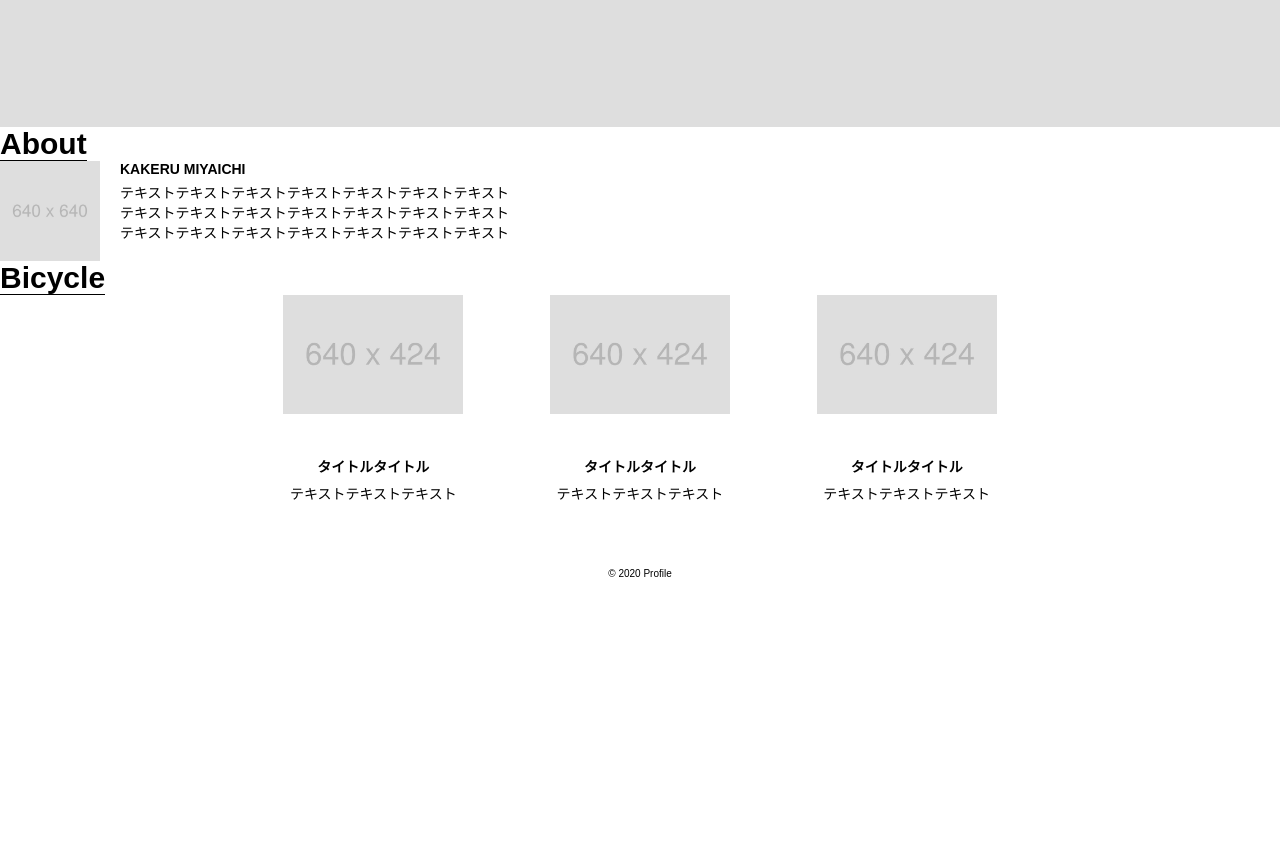
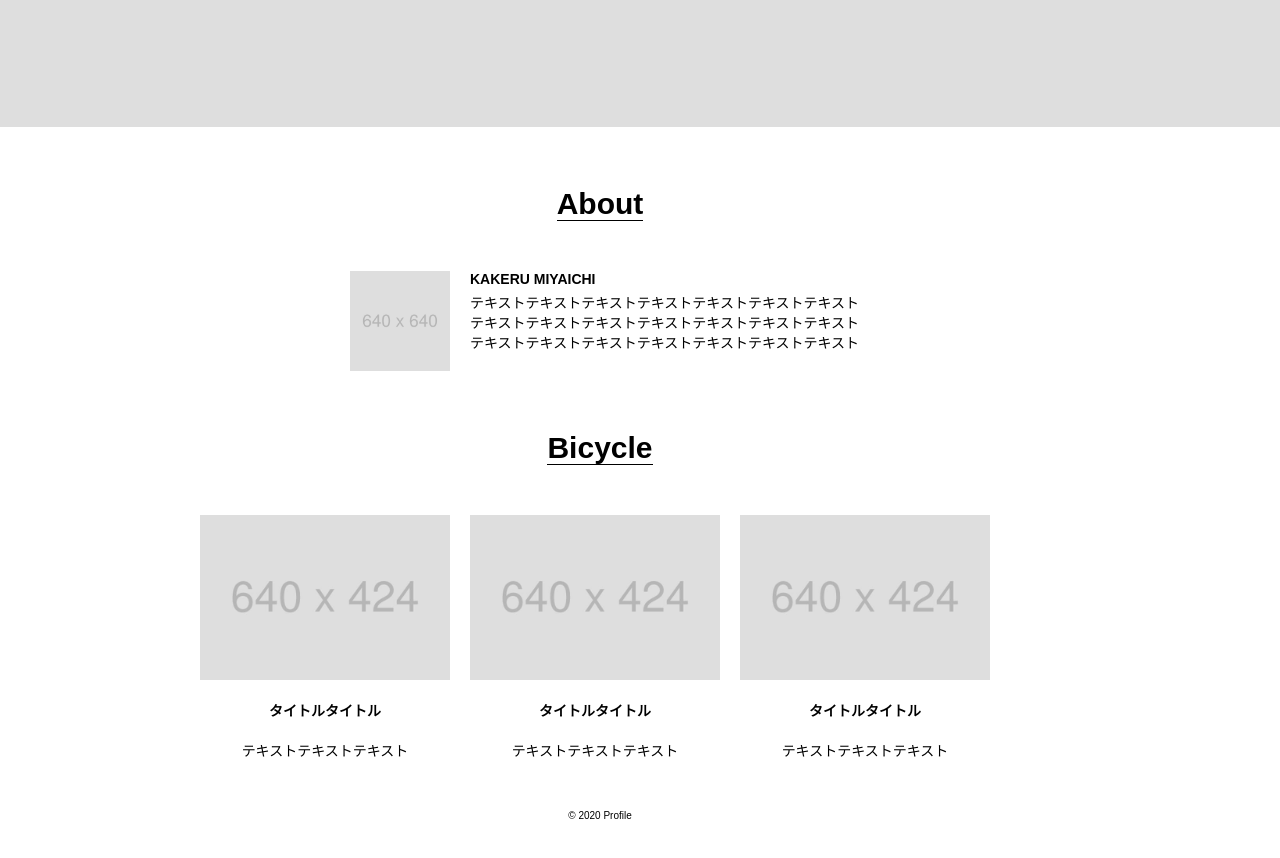
Before and after one commit to hinoshitakaori/jport-osaka, a plain HTML site: page index.html in a window 1280 px wide. Shown: the part 780-1638 px from the top of the page. Before the commit the page ends 1359 px from the top, so only its background shows below. Drawn offline with Linux system fonts and the light colour scheme.

Commit message:
Add files via upload

```diff
--- a/index.html
+++ b/index.html
@@ -14,12 +14,11 @@
     </header>
 
 
-  <body>
+  <body class="clearfix">
     <section>
-    <img class="mainv"src="img/mainvisual.jpg">
+    <img class="mainv"src="img/mainvisual.jpg" >
     </section>
-    <section>
-      <wrap width="800">
+    <section class="wrap">
     <h2><span class="title">About</span></h2>
     <table class="abouttable">
       <tr>
@@ -33,28 +32,25 @@
 </tr>
 </table>
 </section>
-<section>
-<h3></h3><span class="title">Bicycle</span></h3>
-<table  class="b-photo" width="800" cellpadding="20">
-    <tr>
-        <td >
-         <img src="img/bicycle1.jpg"width="180">
-        </td>
-        <td>
-            <img src="img/bicycle2.jpg"width="180">
-        </td>
-        <td>
-            <img src="img/bicycle3.jpg"width="180">
-        </td>
-    </tr>
-    <tr>
-        <td class="text">タイトルタイトル</td><td class="text">タイトルタイトル</td><td class="text">タイトルタイトル</td>
-    </tr>
-    <tr>
-        <td class="text1">テキストテキストテキスト</td><td class="text1">テキストテキストテキスト</td><td class="text1">テキストテキストテキスト</td>
-    </tr>
-</table>
-</wrap>
+<section class="wrap">
+<h2><span class="title">Bicycle</span></h2>
+
+<section class="clearfix">
+<div class="bphoto">
+         <img src="img/bicycle1.jpg" width="250">
+         <li class="ti">タイトルタイトル</li>
+         <li class="te_1">テキストテキストテキスト</li>
+</div>
+<div class="cphoto">
+        <img src="img/bicycle2.jpg" width="250">
+        <li class="ti">タイトルタイトル</li>
+          <li class="te_2">テキストテキストテキスト</li>
+</div>
+<div class="dphoto">
+  <img src="img/bicycle3.jpg" width="250">
+  <li class="ti">タイトルタイトル</li>
+  <li class="te_3">テキストテキストテキスト</li>
+</div>
 </section>
 
 
--- a/stylesheet.css
+++ b/stylesheet.css
@@ -1,10 +1,5 @@
 
-.a-photo{
-    margin: 0 auto;
-}
-.b-photo{
-    margin: 0 auto;
-}
+
 .text1{
     text-align: center;
     line-height: 0.5;
@@ -44,6 +39,7 @@
 footer{
     font-size: 10px;
     text-align: center;
+    margin-top: 50px;
 }
 .bi{
     padding-right: 40px;
@@ -71,13 +67,51 @@ footer{
    padding-bottom: 70px;
     text-align: left;
 }
-.b-photo td{
-    text-align: center;
-}
 
 .title{
     text-align: center;
     font-size: 30px;
     font-weight: bold;
     border-bottom:1px solid black ;
+    margin-bottom: 50px;
 }
+
+.wrap{
+    width: 800px;
+    margin-left: 200px;
+    margin-bottom: 50px;
+
+
+
+}
+.bphoto{
+    float: left;
+    width: 250px;
+    margin-right: 20px;
+}
+.cphoto{
+    float: left;
+    width: 250px;
+    margin-right:20px;
+}
+.dphoto{
+    float:left;
+    width: 250px;
+}
+
+h2{
+    text-align: center;
+    margin-top: 60px;
+    margin-bottom: 50px;
+}
+.abouttable{
+   margin-left: 150px;
+}
+li{
+    list-style: none;
+    text-align: center;
+    padding-top: 20px;
+}
+.ti{
+    font-weight: bold;
+}
```
